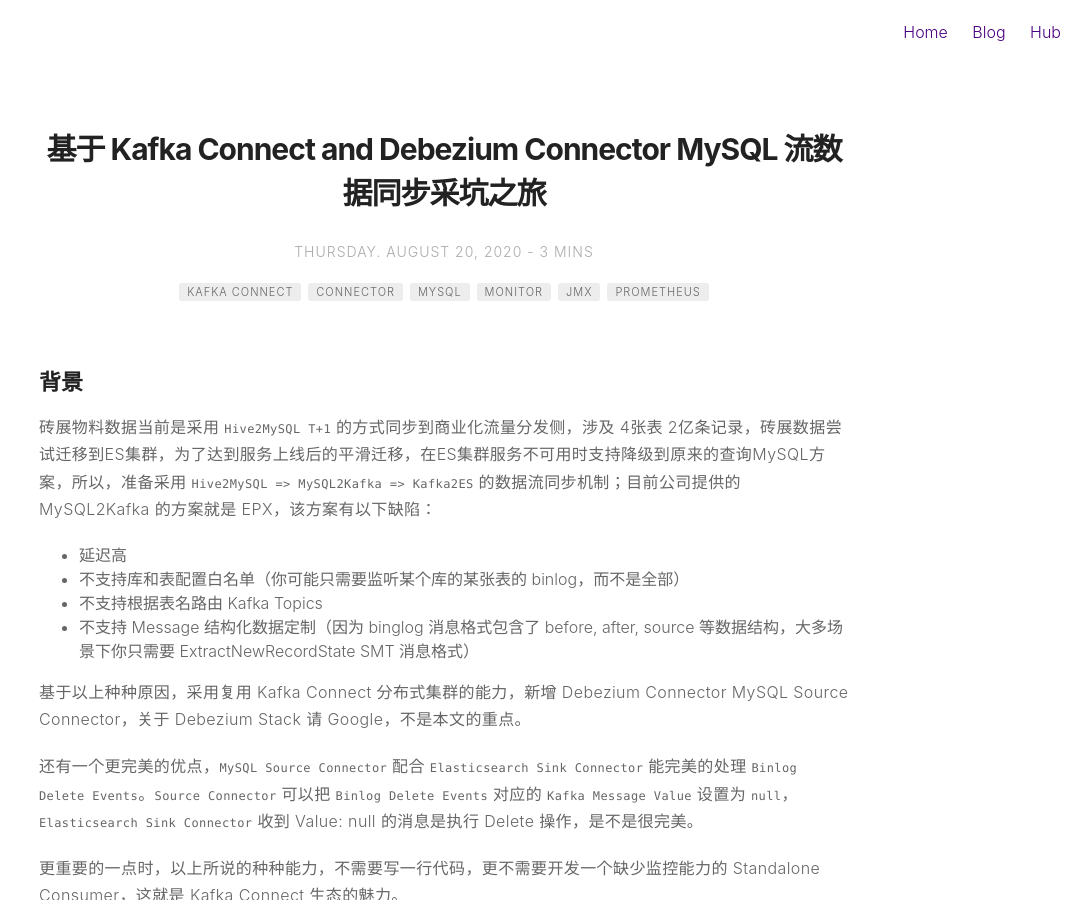
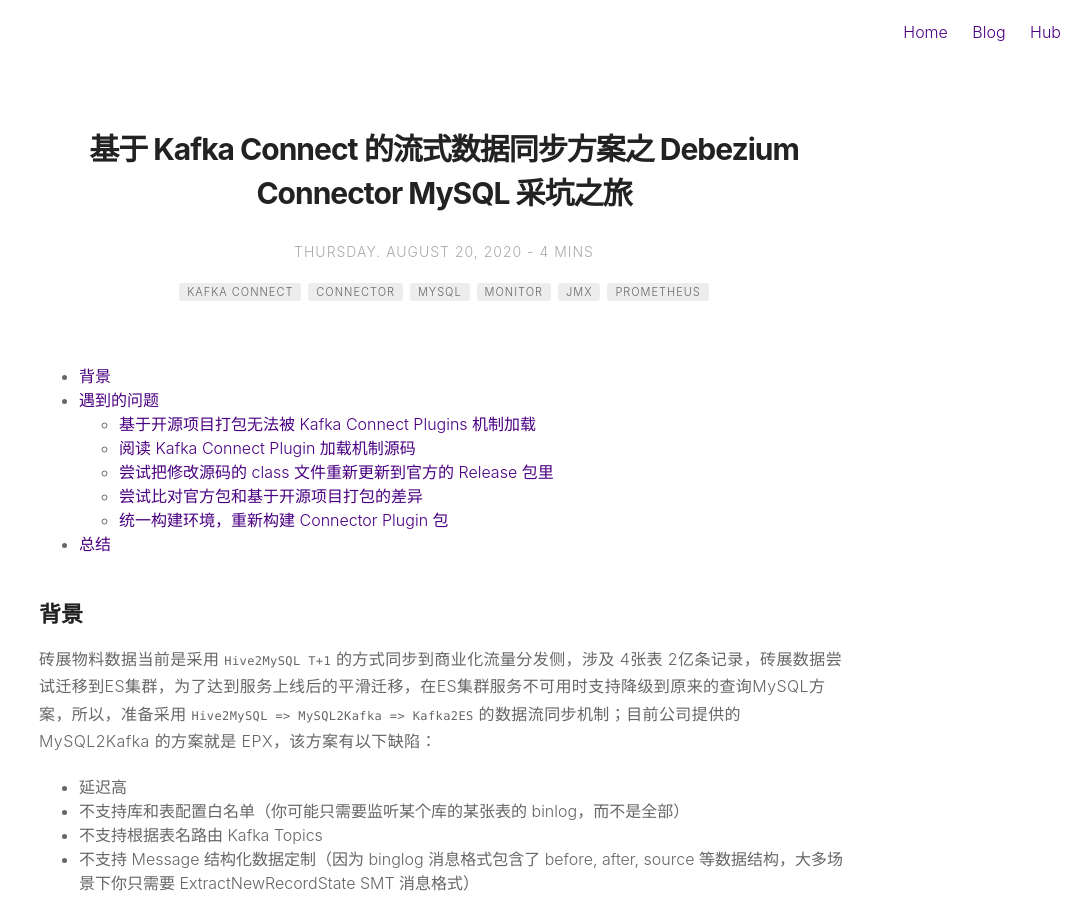
Before and after one commit to Jiangew/jiangew.github.io, a Jekyll site: the page built from _posts/2020-08-20-kafka-connect-debezium-fixed.md, in a window 1280 px wide and 900 px high. Shown: the whole window, without its empty margins (196-1280 px from the left). Built offline with Jekyll 4.4.1, drawn with Linux system fonts in a browser that asks for light colours; comment, search, counter and statistics services are not loaded; some of the changed text lies outside the part shown.

Commit message:
polish article title

```diff
--- a/_posts/2020-08-20-kafka-connect-debezium-fixed.md
+++ b/_posts/2020-08-20-kafka-connect-debezium-fixed.md
@@ -1,5 +1,5 @@
 ---
-title: "基于 Kafka Connect and Debezium Connector MySQL 流数据同步采坑之旅"
+title: "基于 Kafka Connect 的流式数据同步方案之 Debezium Connector MySQL 采坑之旅"
 layout: post
 date: 2020-08-20 22:10
 image: /assets/images/base/markdown.jpg
@@ -14,6 +14,15 @@
 category: blog
 author: Jiangew
 ---
+
+- [背景](#背景)
+- [遇到的问题](#遇到的问题)
+  - [基于开源项目打包无法被 Kafka Connect Plugins 机制加载](#基于开源项目打包无法被-kafka-connect-plugins-机制加载)
+  - [阅读 Kafka Connect Plugin 加载机制源码](#阅读-kafka-connect-plugin-加载机制源码)
+  - [尝试把修改源码的 class 文件重新更新到官方的 Release 包里](#尝试把修改源码的-class-文件重新更新到官方的-release-包里)
+  - [尝试比对官方包和基于开源项目打包的差异](#尝试比对官方包和基于开源项目打包的差异)
+  - [统一构建环境，重新构建 Connector Plugin 包](#统一构建环境重新构建-connector-plugin-包)
+- [总结](#总结)
 
 ## 背景
 
```
Also changed, not shown: _posts/2020-07-07-kafka-connect-es.md (+1 -1 lines).
